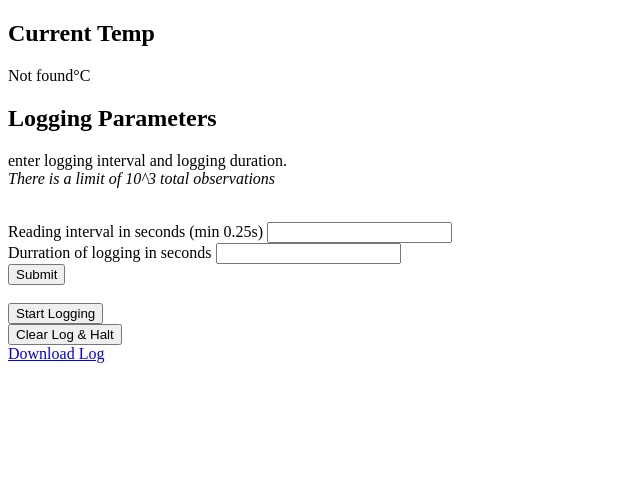
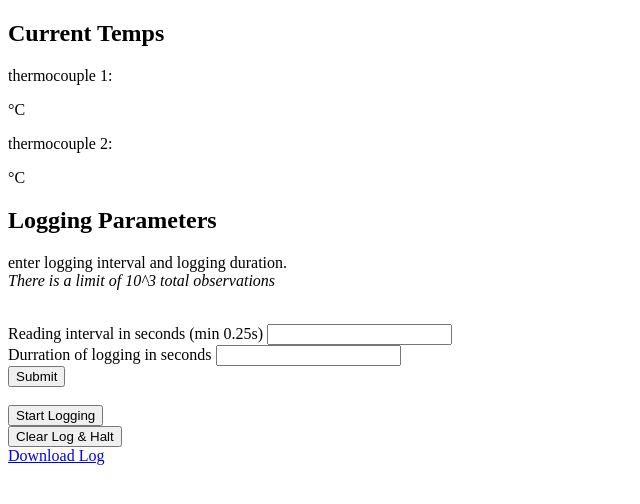
Before and after one commit to worldsStrongestMagnet/ESP32_thermocoupleLogger, a plain HTML site: page data/index.html in a window 1280 px wide. Shown: the whole page, without its empty margins (0-640 px from the left). Drawn offline with Linux system fonts and the light colour scheme; no server answers.

Commit message:
modifications to allow for 2 simultanious thermocouples

```diff
--- a/data/index.html
+++ b/data/index.html
@@ -7,8 +7,15 @@
 </head>
 <body>
     <div id="currentTemp">
-        <h2> Current Temp</h2>
-        <div id="currentTempDisp">°C</div>
+        <h2> Current Temps</h2>
+        <div id="currentTemps1">
+            <p>thermocouple 1: </p>
+            <div id="currentTempDisp1">°C</div>
+        </div>
+        <div id="currentTemps2">
+            <p>thermocouple 2: </p>
+            <div id="currentTempDisp2">°C</div>
+        </div>
     </div>
     <div id="loggingFuncs">
         <h2>Logging Parameters</h2>
--- a/data/main.js
+++ b/data/main.js
@@ -1,19 +1,21 @@
 // DOM selectors
 const logIntervalObj = document.getElementById('interval');
 const logDurationObj = document.getElementById('loggingDuration');
-const currentTempDispObj = document.getElementById('currentTempDisp');
+const currentTempDispObj1 = document.getElementById('currentTempDisp1');
+const currentTempDispObj2 = document.getElementById('currentTempDisp2');
 
 async function fetchLatestTemp() {
     try {
         // fetch latest temp from sensor
         const response = await fetch('/latest');
-        const temp = await response.text();
+        const temps = await response.json();
 
         // insert current temp into html
-        currentTempDispObj.innerText = temp + "°C";
+        currentTempDispObj1.innerText = temps.temp1 + "°C";
+        currentTempDispObj2.innerText = temps.temp2 + "°C";
 
     } catch (error) {
-        console.error('error fetching temp: ', error);
+        console.error('error fetching temps: ', error);
     }
 }
 
```
Also changed, not shown: 1 other file.
